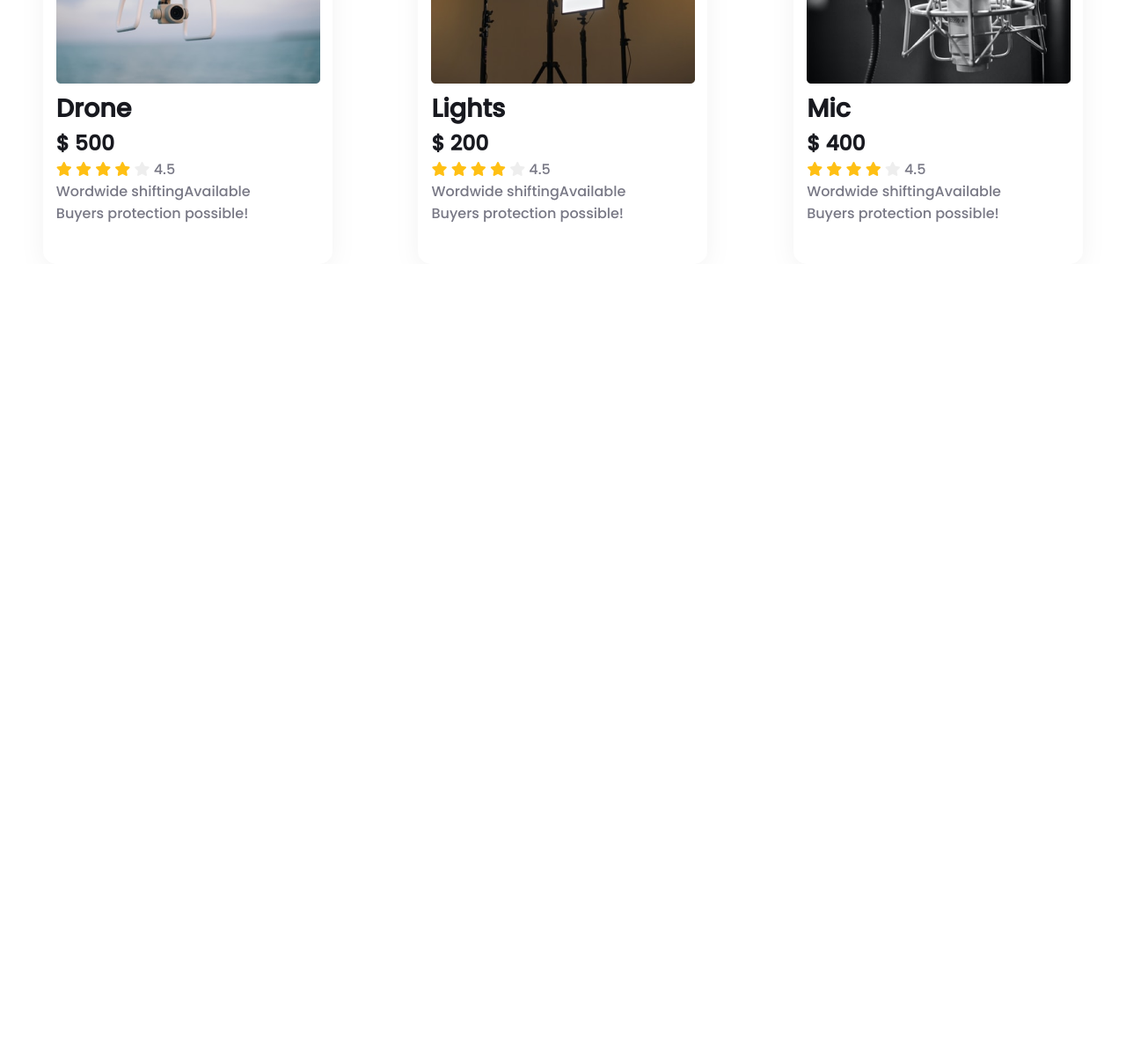
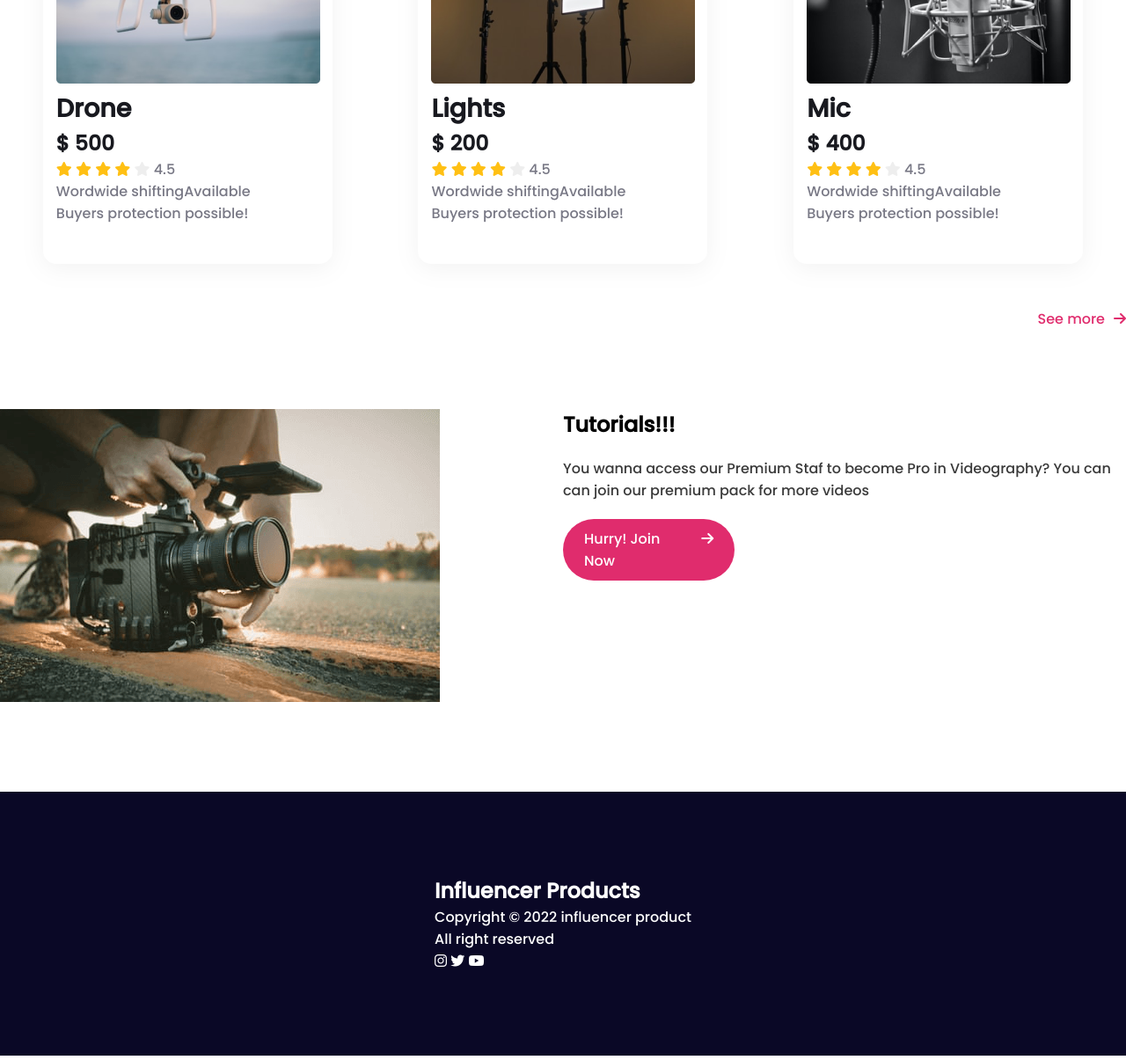
Before and after one commit to Surjo11/Assignment-No-2, a plain HTML site: page index.html in a window 1280 px wide. Shown: the part 1532-2737 px from the top of the page at 88% size. Before the commit the page ends 1832 px from the top, so only its background shows below. Drawn offline with Linux system fonts and the light colour scheme; a web font is replaced by a local one.

Commit message:
complete

```diff
--- a/index.html
+++ b/index.html
@@ -44,7 +44,7 @@
                             Videographers</p>
                         <div class="buttons">
                             <div class="click"><a href="">Pre-order Now</a></div>
-                            <div><i class="fas fa-arrow-right"></i></div>
+                            <div><i class="fas fa-arrow-right ban"></i></div>
                         </div>
                     </div>
                 </div>
@@ -195,8 +195,42 @@
                         </div>
                     </div>
                 </div>
+                <div class="list-button">
+                    <div class="semo"><a href="">See more</a></div>
+                    <div><i class="fas fa-arrow-right lis"></i></div>
+                </div>
             </div>
         </section>
+        <section>
+            <div class="premium">
+                <div class="dream">
+                    <img src="./images/dream.png" alt="">
+                </div>
+                <div class="tutorial">
+                    <h1>Tutorials!!!</h1>
+                    <p class="staf">You wanna access our Premium Staf to become Pro in Videography? You can can join our
+                        premium pack for more videos</p>
+                    <div class="buttons">
+                        <div class="click"><a href="">Hurry! Join Now</a></div>
+                        <div><i class="fas fa-arrow-right ban"></i></div>
+                    </div>
+                </div>
+            </div>
+        </section>
+        <footer>
+            <div class="foot">
+                <div class="copyright">
+                    <div class="cr-details">
+                        <h2>Influencer Products</h2>
+                        <p>Copyright © 2022 influencer product <br> All right reserved</p>
+                        <span><i class="fab fa-instagram"></i></span>
+                        <span><i class="fab fa-twitter"></i></span>
+                        <span><i class="fab fa-youtube"></i></span>
+                    </div>
+                </div>
+            </div>
+        </footer>
     </main>
 </body>
+
 </html>
--- a/style.css
+++ b/style.css
@@ -75,7 +75,7 @@ body {
     margin-right: 15px;
 }
 
-.fa-arrow-right {
+.fa-arrow-right.ban{
     color: #fff;
 }
 
@@ -150,3 +150,46 @@ body {
 .list-info{
     color: #787885;
 }
+.list-button{
+    display: flex;
+    justify-content: end;
+    margin-top: 50px;
+}
+.semo a{
+    text-decoration: none;
+    color: #E02C6D;
+    margin-right: 10px;
+}
+.fa-arrow-right.lis{
+    color: #E02C6D;
+}
+.premium{
+    display: flex;
+    margin-top: 90px;
+    margin-bottom: 95px;
+}
+.dream{
+    flex: 1;
+}
+.tutorial{
+    flex: 1;
+}
+.staf{
+    margin-top: 20px;
+    margin-bottom: 20px;
+    color: #3A3A3A;
+}
+.foot{
+    height: 300px;
+    background-color: #0A0826;
+    color: #fff;
+}
+.copyright{
+    height: 100%;
+    display: flex;
+    justify-content: center;
+    align-items: center;
+}
+.cr-details{
+    padding: 100px;
+}
```
Also changed, not shown: images/dream.png (added).
